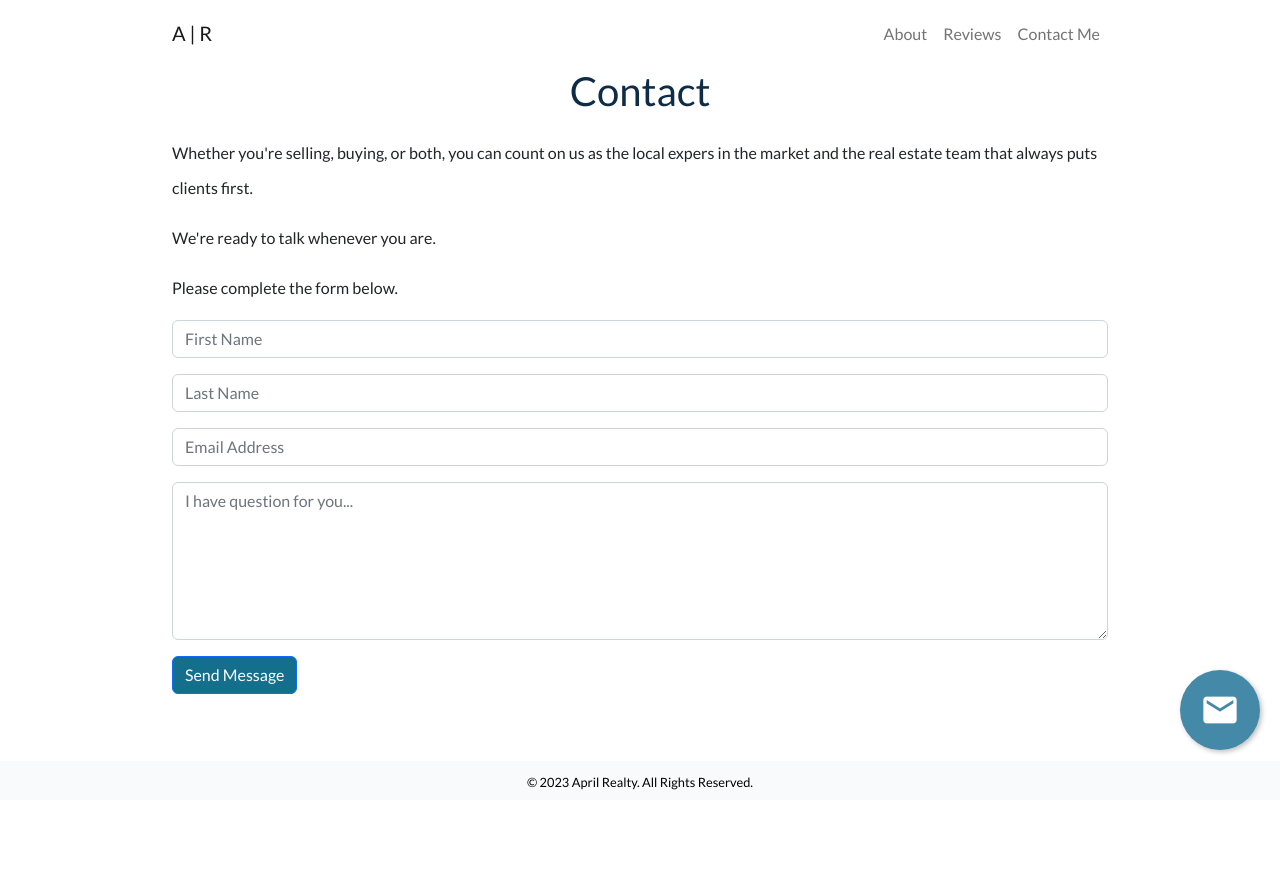
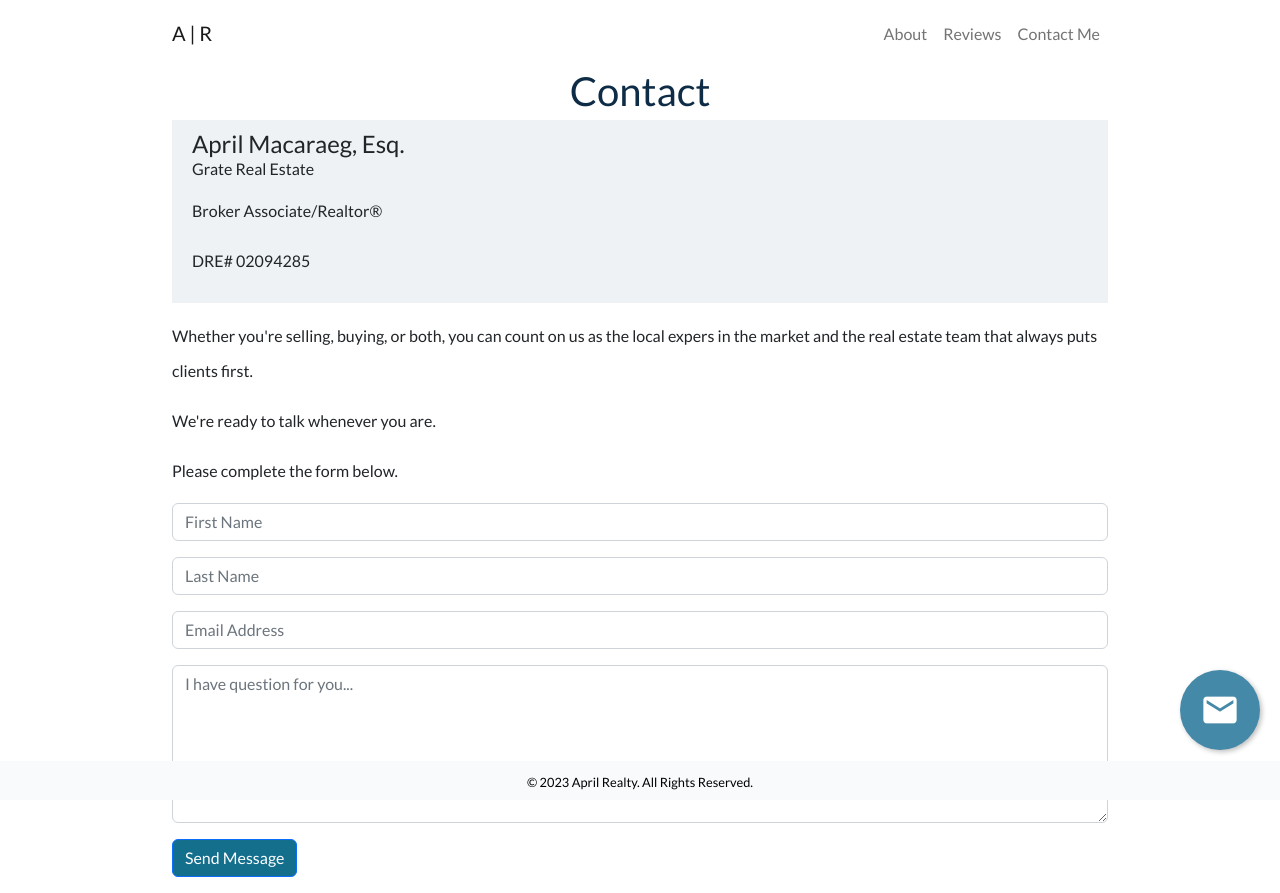
Before and after one commit to essbee808/april-realty, a React (Create React App) app: page /contact in a window 1280 px wide. Before the commit the page ends 800 px from the top, so only its background shows below. Built offline with nearby package versions, Linux system fonts and the light colour scheme.

Commit message:
Add contact info section

```diff
--- a/src/components/contact/Contact.jsx
+++ b/src/components/contact/Contact.jsx
@@ -11,6 +11,8 @@ import Button from 'react-bootstrap/Button'
 import Container from 'react-bootstrap/Container'
 import Row from 'react-bootstrap/Row'
 import Col from 'react-bootstrap/Col'
+
+import './contact.css';
 
 
 
@@ -30,7 +32,12 @@ const Contact = () => {
           <Row>
             <Col>
               <h1 className="main-heading text-center">Contact</h1>
-
+              <section className="contact-info">
+                <h4 className="fs-4">April Macaraeg, Esq.</h4>
+                  <h6 className="fs-6">Grate Real Estate</h6>
+                    <p>Broker Associate/Realtor®</p>
+                    <p>DRE# 02094285</p>
+              </section>
               <p className="">Whether you're selling, buying, or both, you can count on us as the local expers in the market
                 and the real estate team that always puts clients first.
               </p>
--- a/src/components/contact/contact.css
+++ b/src/components/contact/contact.css
@@ -0,0 +1,4 @@
+.contact-info {
+    background:#eef2f4;
+    padding: 10px 20px;
+}
```
